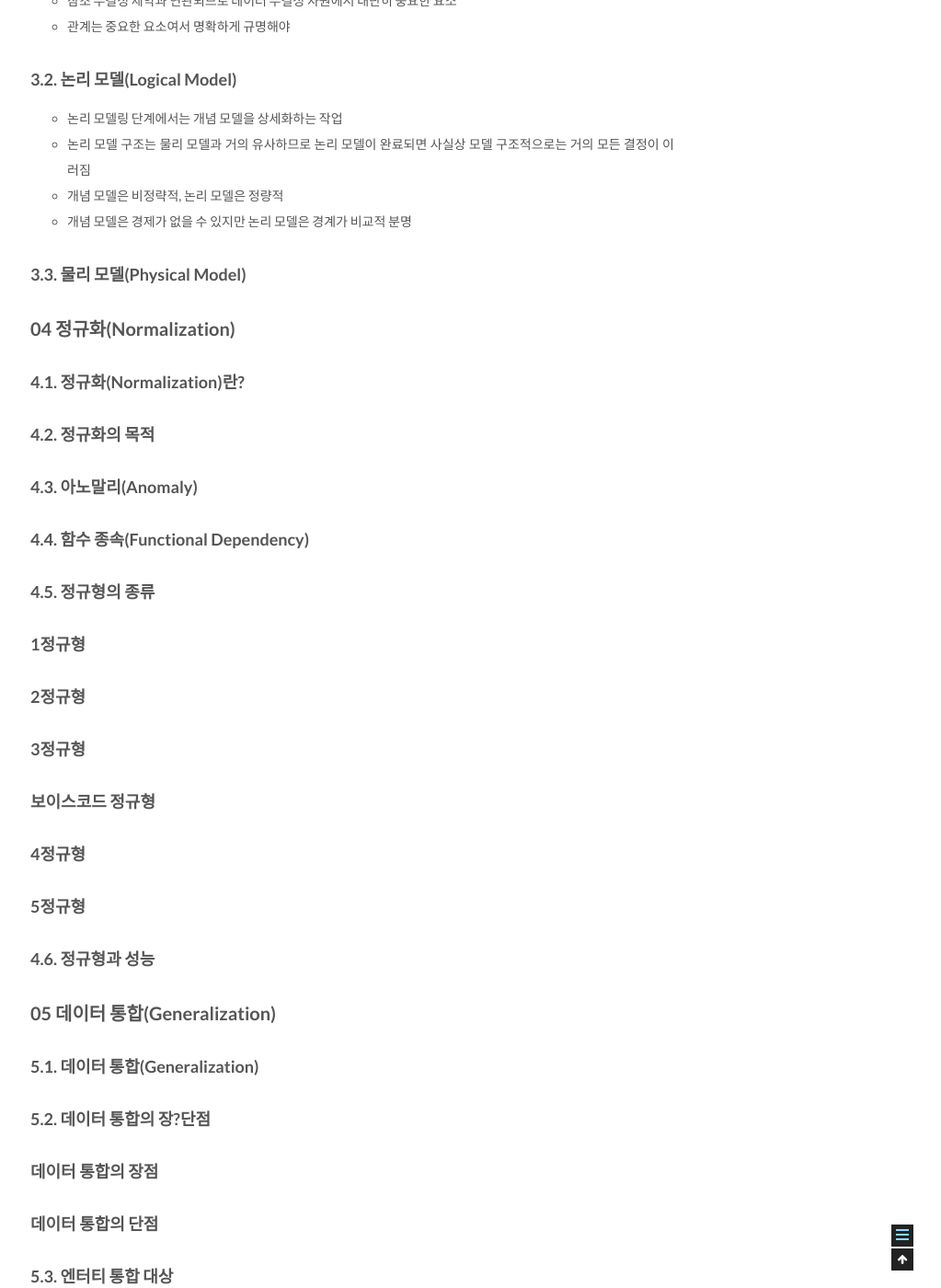
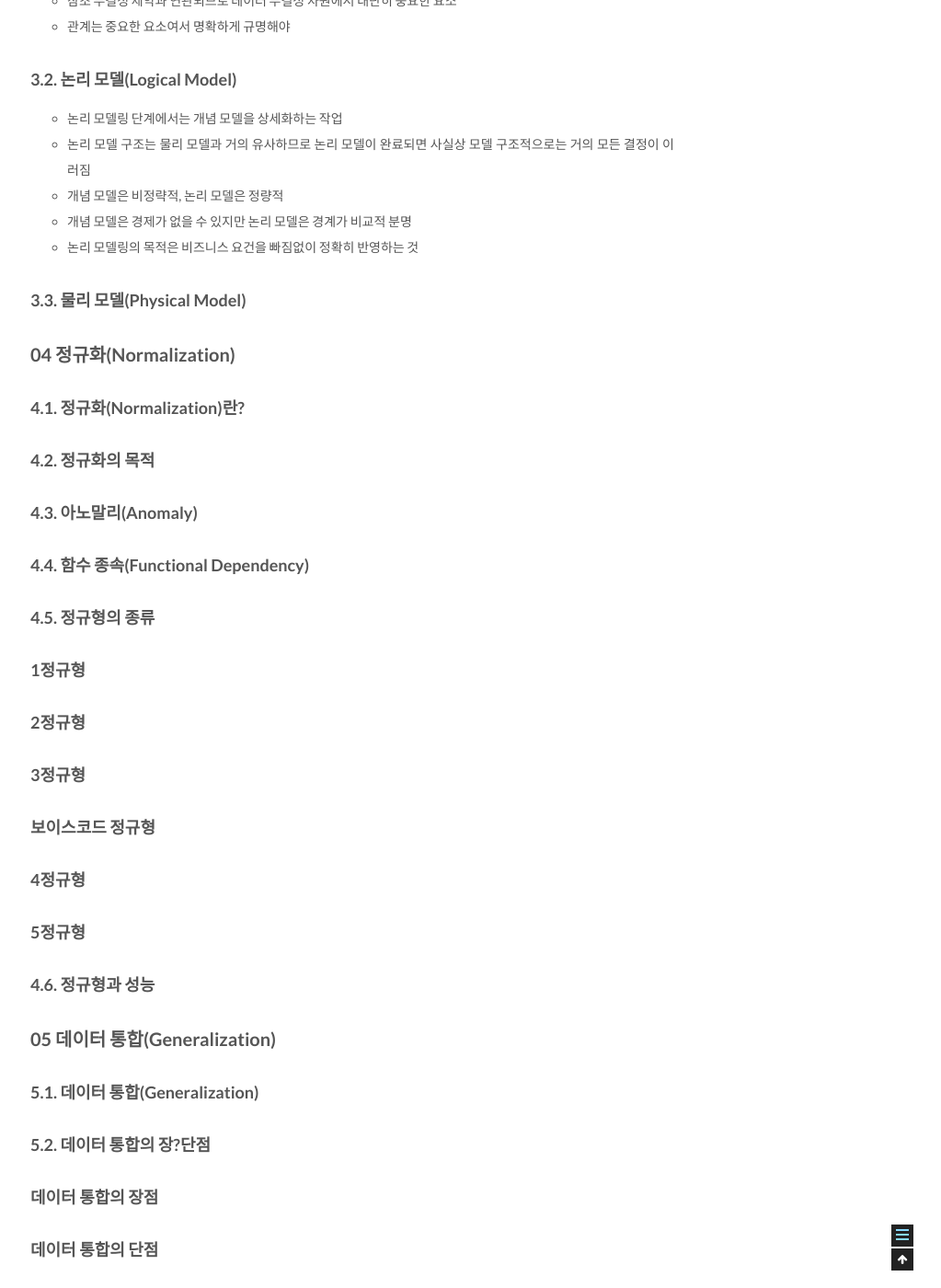
Before and after one commit to csj4032/csj4032.github.io, a Jekyll site: the page built from _posts/2018-05-02-관계형데이터모델링프리미엄가이드.md, in a window 1280 px wide and 1400 px high, scrolled down 7948 px. Shown: the whole window at 92% size, without its empty margins (257-1280 px from the left). Built offline with Jekyll 4.4.1, drawn with Linux system fonts in a browser that asks for light colours; comment, search, counter and statistics services are not loaded.

Commit message:
관계형 데이터 베이스 모델링 포스팅 수정

```diff
--- a/_posts/2018-05-02-관계형데이터모델링프리미엄가이드.md
+++ b/_posts/2018-05-02-관계형데이터모델링프리미엄가이드.md
@@ -242,6 +242,7 @@ comments: true
 * 논리 모델 구조는 물리 모델과 거의 유사하므로 논리 모델이 완료되면 사실상 모델 구조적으로는 거의 모든 결정이 이러짐
 * 개념 모델은 비정략적, 논리 모델은 정량적
 * 개념 모델은 경제가 없을 수 있지만 논리 모델은 경계가 비교적 분명
+* 논리 모델링의 목적은 비즈니스 요건을 빠짐없이 정확히 반영하는 것
 
 ### 3.3. 물리 모델(Physical Model)
 
```
